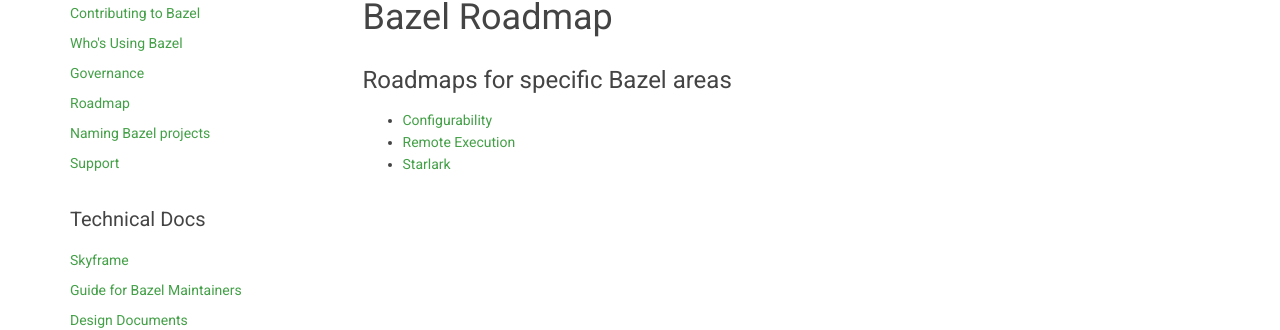
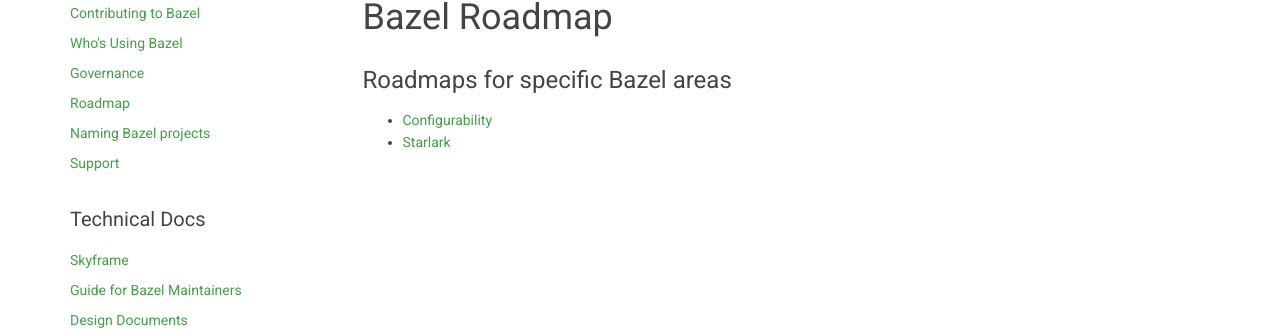
Before and after one commit to bazelbuild/bazel-website, a Jekyll site: the page built from roadmap.md, in a window 1280 px wide and 1276 px high. Shown: the part 204-534 px from the top of the window. Built offline with Jekyll 4.4.1, drawn with Linux system fonts in a browser that asks for light colours; nearby versions of some CDN libraries; library files that are not in the unit come from our copies; comment, search, counter and statistics services are not loaded.

Commit message:
Also remove Remote Execution roadmap

```diff
--- a/roadmap.md
+++ b/roadmap.md
@@ -8,5 +8,4 @@
 ## Roadmaps for specific Bazel areas
 
 *  [Configurability](roadmaps/configuration.html)
-*  [Remote Execution](roadmaps/remote-execution.html)
 *  [Starlark](roadmaps/starlark.html)
```
Also changed, not shown: roadmaps/2019/remote-execution.md (renamed from roadmaps/remote-execution.md).
